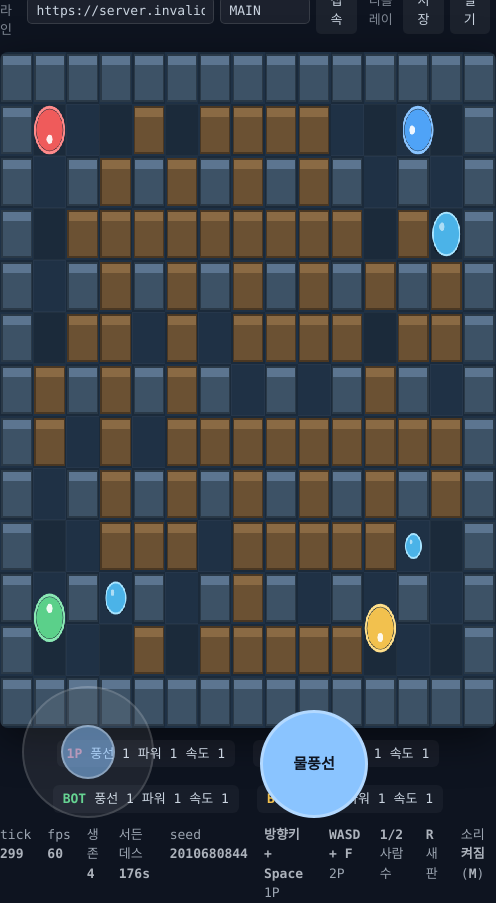
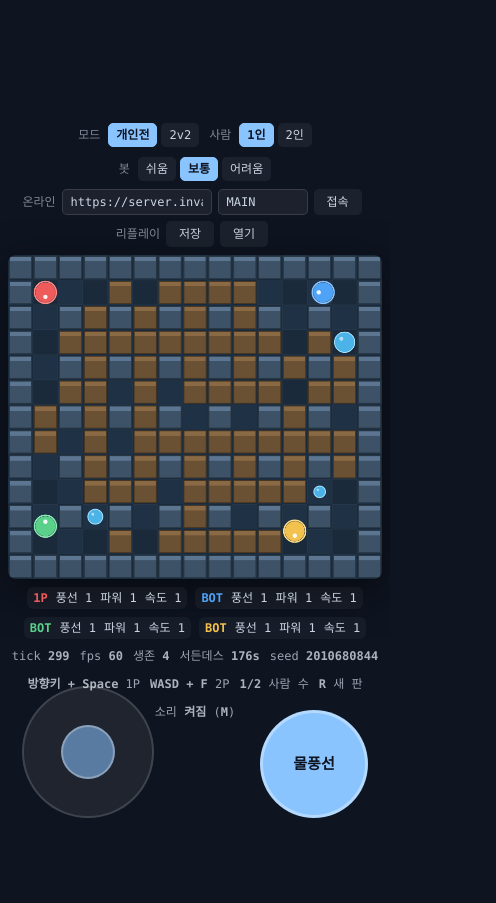
Before and after one commit to scenery67/Crazy, a website with bundled scripts: page packages/client/index.html in a window 390 px wide. Shown: the whole page, 496 px wide, since content can reach past the window. After the commit the page ends 844 px from the top, so only its background shows below. Built offline with nearby package versions, Linux system fonts and the light colour scheme; no server answers; files whose address does not match are found by name.

Commit message:
모바일 화면 잘림 수정 — 캔버스 크기를 CSS가 정하게 하고 안전 정렬 사용

```diff
--- a/packages/client/index.html
+++ b/packages/client/index.html
@@ -15,14 +15,19 @@
       html,
       body {
         margin: 0;
-        height: 100%;
+        min-height: 100%;
       }
       body {
-        display: grid;
-        place-items: center;
+        display: flex;
+        flex-direction: column;
+        align-items: center;
+        /* safe center: 내용이 화면보다 크면 가운데 대신 위에서부터 쌓는다.
+           그냥 center면 위로 넘친 부분을 스크롤로도 볼 수 없다 */
+        justify-content: safe center;
         gap: 12px;
-        grid-auto-rows: min-content;
-        align-content: center;
+        min-height: 100vh;
+        padding: 12px;
+        box-sizing: border-box;
         background: #0e1420;
         color: #cbd5e1;
         font: 13px/1.5 ui-monospace, "Cascadia Code", Consolas, monospace;
@@ -31,9 +36,12 @@
         display: block;
         border-radius: 8px;
         box-shadow: 0 12px 40px rgb(0 0 0 / 0.5);
+        image-rendering: pixelated;
+        /* 표시 크기는 전적으로 CSS가 정한다 (render.ts가 --gw/--gh만 넘긴다) */
+        aspect-ratio: var(--gw) / var(--gh);
+        width: calc(var(--gw) * 1px);
         max-width: 100%;
         height: auto;
-        image-rendering: pixelated;
       }
       #hud {
         display: flex;
@@ -151,7 +159,7 @@
 
       /* 조작판이 화면 아래를 차지하므로 그만큼 비워둔다 */
       body.has-touch {
-        padding-bottom: 210px;
+        padding-bottom: 190px;
         touch-action: manipulation;
         overscroll-behavior: none;
       }
@@ -205,6 +213,56 @@
       }
       #bombbtn:active {
         background: #5aa6f0;
+      }
+
+      /* 좁은 화면 — 설정 줄이 여러 겹으로 늘어나 판을 밀어내지 않게 줄인다 */
+      @media (max-width: 820px) {
+        body {
+          gap: 8px;
+          padding: 8px;
+          font-size: 12px;
+        }
+        /* 조작판 위로 판이 올라오도록 높이도 함께 제한한다 */
+        canvas {
+          width: auto;
+          max-height: 52vh;
+          /* 원본보다 작게 줄여 그리므로 pixelated면 계단이 심하게 진다 */
+          image-rendering: auto;
+        }
+        #setup {
+          gap: 10px;
+        }
+        #setup button {
+          padding: 2px 7px;
+        }
+        #net {
+          flex-wrap: wrap;
+          justify-content: center;
+        }
+        #net input {
+          width: 150px;
+        }
+        #hud {
+          flex-wrap: wrap;
+          justify-content: center;
+          gap: 10px;
+        }
+        #stats {
+          gap: 8px;
+        }
+        #stats .p {
+          padding: 2px 6px;
+        }
+      }
+
+      @media (max-width: 820px) and (orientation: landscape) {
+        /* 가로에서는 조작판이 양옆이라 판을 더 크게 쓸 수 있다 */
+        canvas {
+          max-height: 74vh;
+        }
+        body.has-touch {
+          padding-bottom: 20px;
+        }
       }
       #setup button[aria-pressed='true'] {
         color: #0e1420;
--- a/packages/client/src/render.ts
+++ b/packages/client/src/render.ts
@@ -76,8 +76,10 @@ export function createViewport(
 
   canvas.width = Math.round(w * dpr);
   canvas.height = Math.round(h * dpr);
-  canvas.style.width = `${w}px`;
-  canvas.style.height = `${h}px`;
+  // 표시 크기는 CSS가 정한다. 여기서 px로 박으면 인라인 스타일이 이겨서
+  // 좁은 화면에서 폭만 줄고 높이는 그대로 남아 비율이 깨진다
+  canvas.style.setProperty('--gw', String(w));
+  canvas.style.setProperty('--gh', String(h));
   ctx.setTransform(dpr, 0, 0, dpr, 0, 0);
   ctx.imageSmoothingEnabled = false;
 
```
